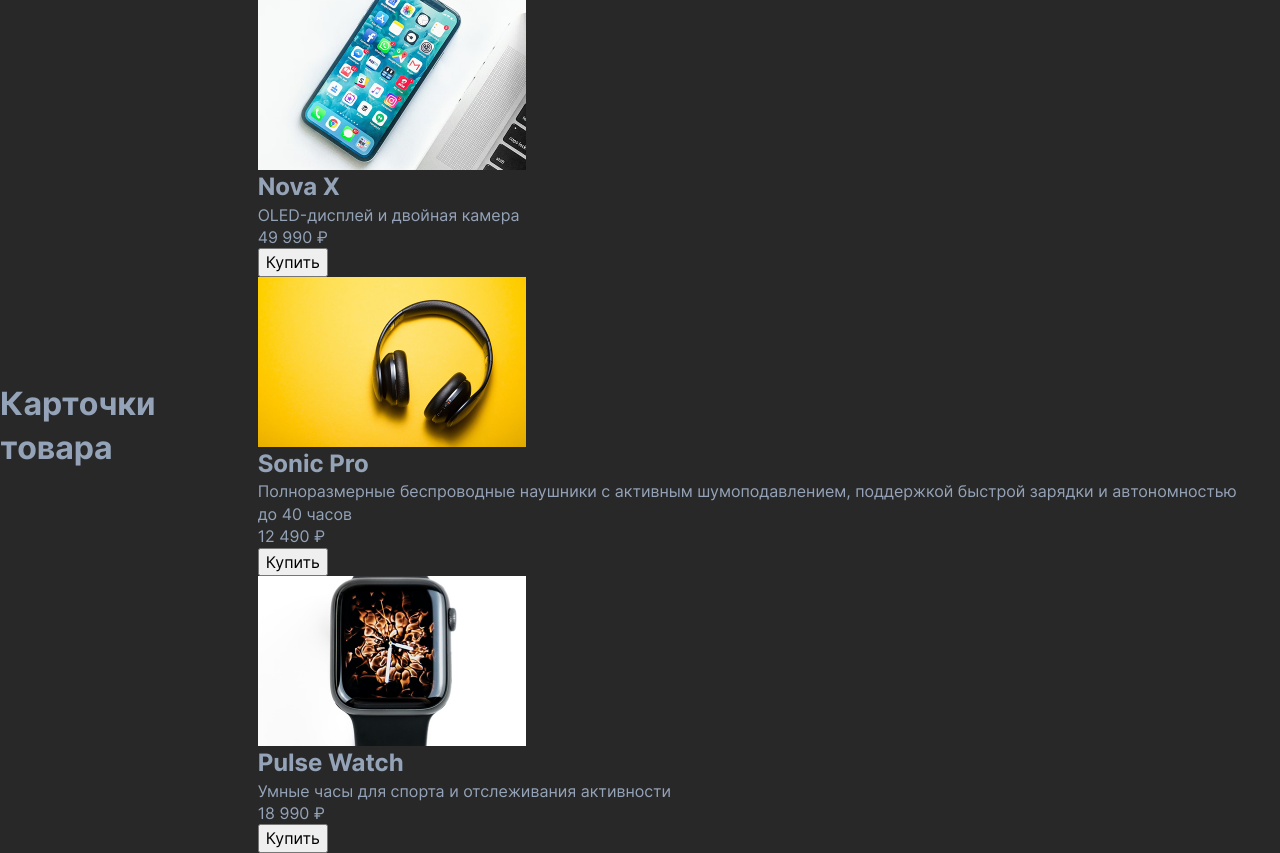
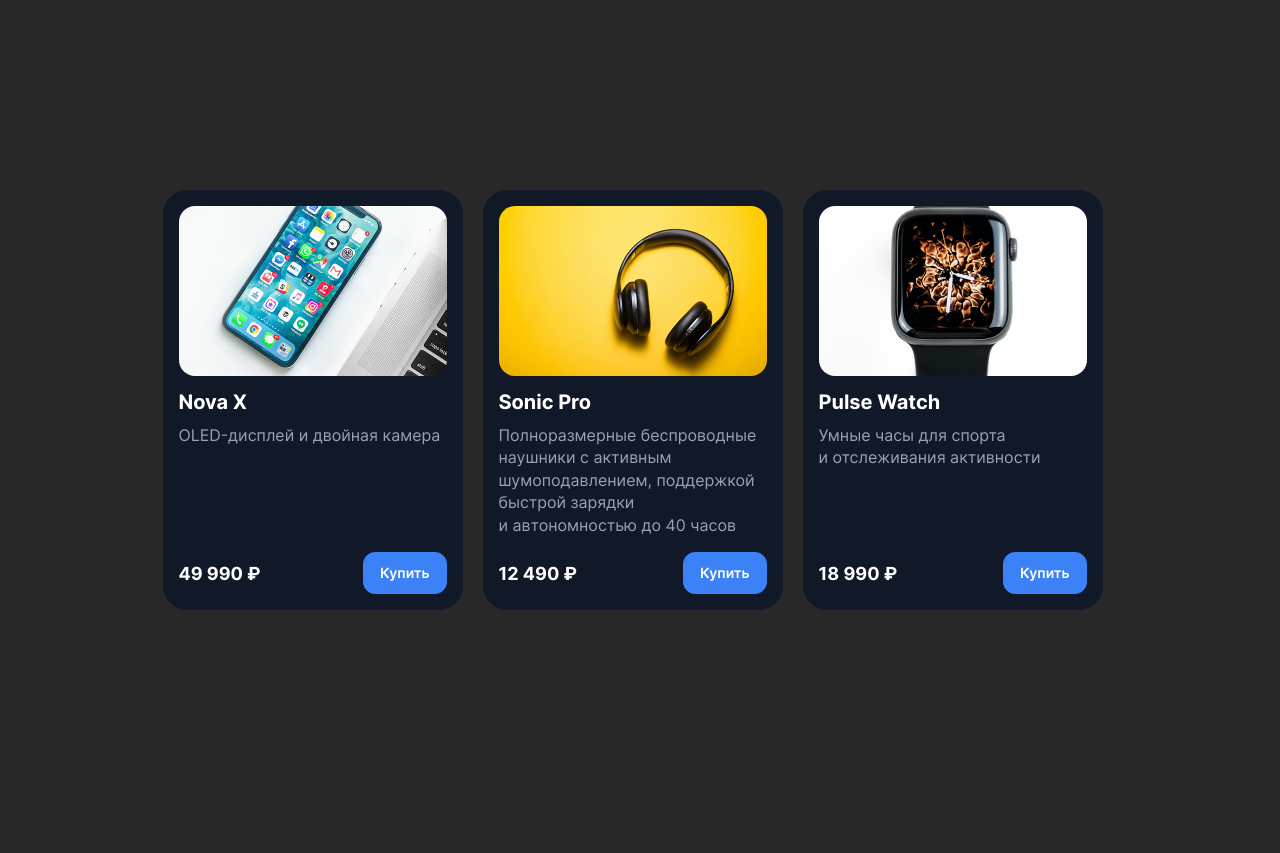
Before and after one commit to notsabyrka/kartochki-tovara, a plain HTML site: page index.html in a window 1280 px wide. After the commit the page ends 800 px from the top, so only its background shows below. Drawn offline with Linux system fonts and the light colour scheme.

Commit message:
style: add card styles

```diff
--- a/css/style.css
+++ b/css/style.css
@@ -215,6 +215,18 @@ svg * {
   font-display: swap;
 }
 
+.visually-hidden {
+  position: absolute !important;
+  width: 1px !important;
+  height: 1px !important;
+  padding: 0 !important;
+  margin: -1px !important;
+  overflow: hidden !important;
+  clip-path: inset(50%) !important;
+  white-space: nowrap !important;
+  border: 0 !important;
+}
+
 body {
   display: flex;
   justify-content: center;
@@ -225,3 +237,77 @@ body {
   color: #94a3b8;
   background-color: #282828;
 }
+
+.cards__list {
+  display: flex;
+  column-gap: 20px;
+}
+
+.card {
+  display: flex;
+  flex-direction: column;
+  justify-content: space-between;
+  max-width: 300px;
+  min-height: 420px;
+  padding: 16px;
+  background-color: #111827;
+  border-radius: 24px;
+}
+
+.card__body {
+  display: flex;
+  flex-direction: column;
+  row-gap: 12px;
+}
+
+.card__image {
+  border-radius: 16px;
+}
+
+.card__info {
+  display: flex;
+  flex-direction: column;
+  row-gap: 8px;
+}
+
+.card__title {
+  font-weight: 700;
+  font-size: 20px;
+  color: #fff;
+}
+
+.card__footer {
+  display: flex;
+  justify-content: space-between;
+  align-items: center;
+}
+
+.card__price {
+  font-weight: 700;
+  font-size: 18px;
+  color: #fff;
+}
+
+.card__button {
+  padding: 10px 16px;
+  font-weight: 600;
+  font-size: 14px;
+  color: #fff;
+  background-color: #3b82f6;
+  border: 1px solid #3b82f6;
+  border-radius: 12px;
+  transition-duration: 0.2s;
+
+  &:hover {
+    background-color: transparent;
+  }
+
+  &:active {
+    scale: 0.97;
+  }
+
+  &:focus {
+    outline: 2px solid #3b82f6;
+    outline-offset: 2px;
+  }
+}
--- a/index.html
+++ b/index.html
@@ -7,7 +7,7 @@
     <link rel="stylesheet" href="./css/style.css" />
   </head>
   <body>
-    <h1>Карточки товара</h1>
+    <h1 class="visually-hidden">Карточки товара</h1>
     <section class="cards">
       <ul class="cards__list">
         <li class="cards__item">
```
